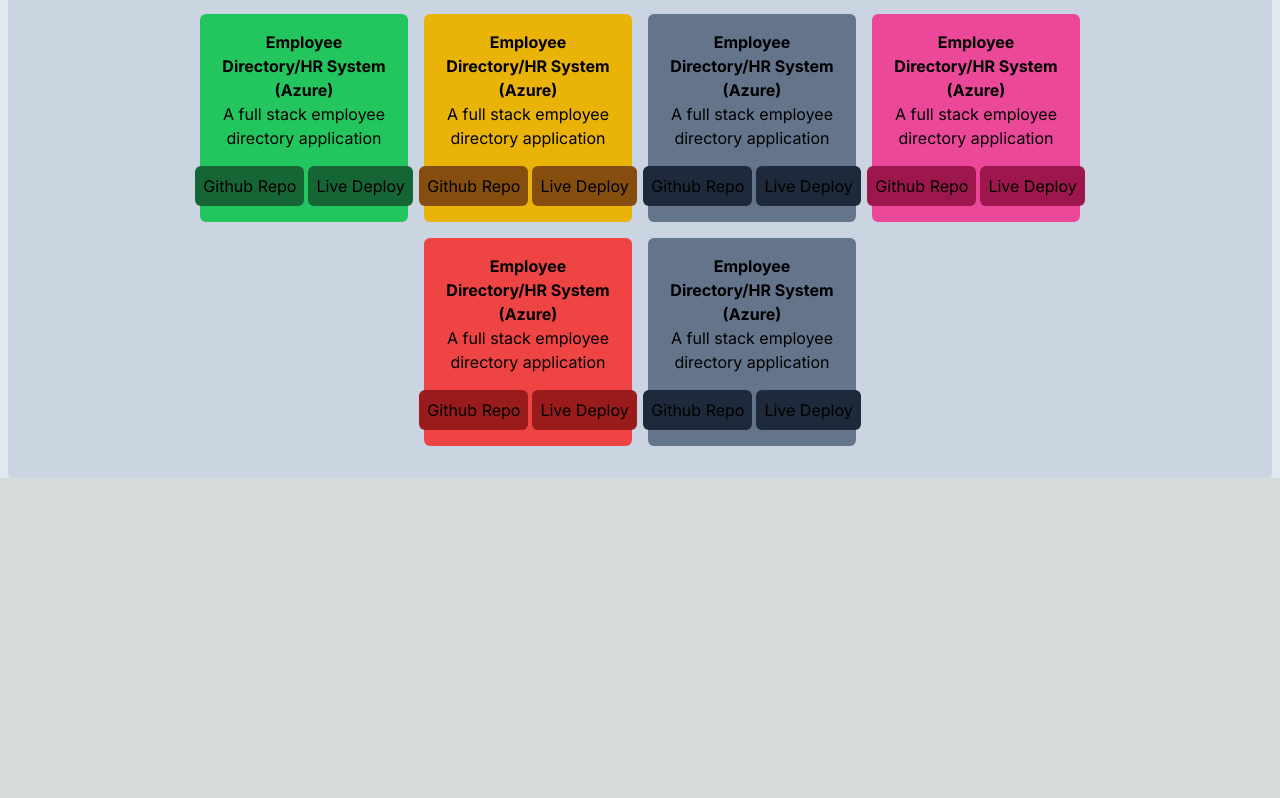
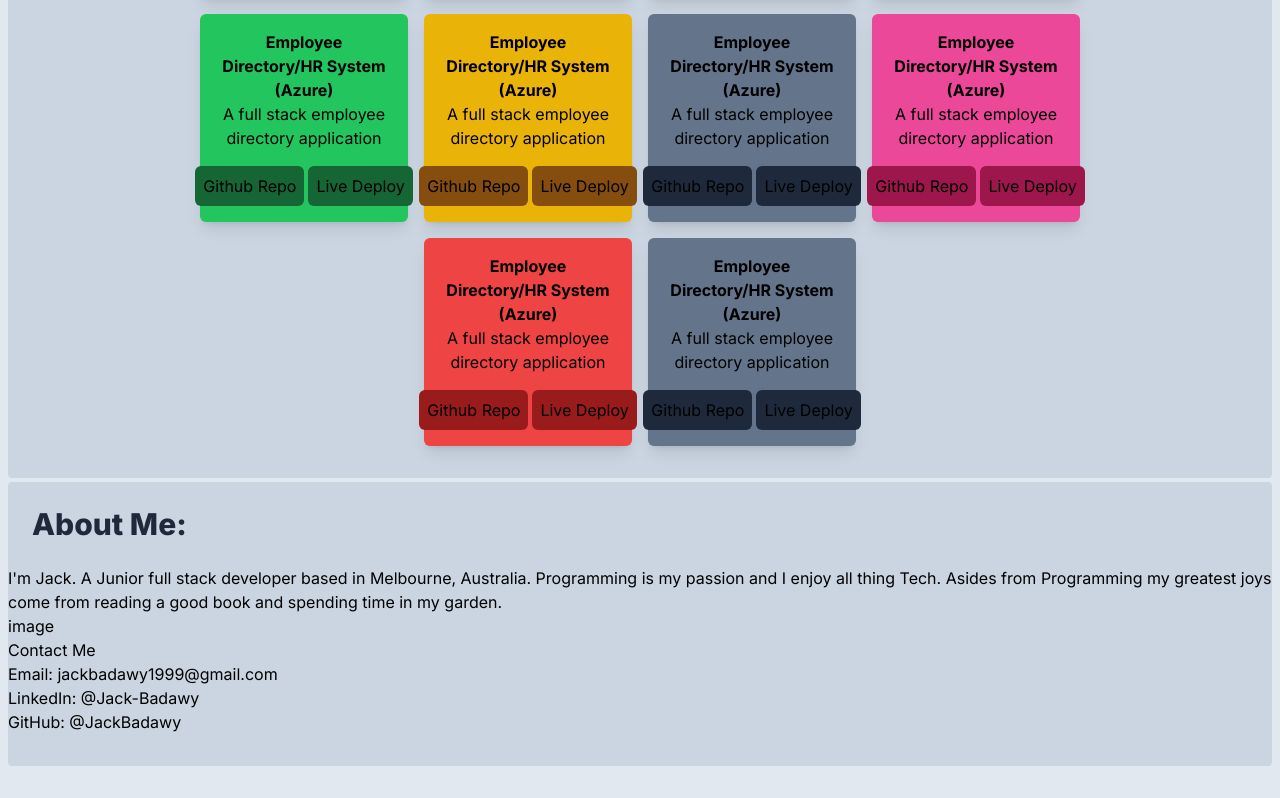
Before and after one commit to JackBadawy/nextjs-portfolio, a Next.js app: page / in a window 1280 px wide. Shown: the part 687-1485 px from the top of the page. Before the commit the page ends 1165 px from the top, so only its background shows below. Built offline with nearby package versions, Linux system fonts and the light colour scheme.

Commit message:
about me

```diff
--- a/src/app/Components/ProjectCard.tsx
+++ b/src/app/Components/ProjectCard.tsx
@@ -18,7 +18,7 @@
 
   return (
     <div
-      className={`w-52 rounded-md px-4 ${baseColorClass} ${hoverColorClass} text-center`}
+      className={`w-52 rounded-md px-4 ${baseColorClass} ${hoverColorClass} text-center shadow-lg`}
     >
       <p className="font-bold text-center mt-4">{projectInfo.projectName}</p>
       {projectInfo.projectImage && (
--- a/src/app/Components/SkillCard.tsx
+++ b/src/app/Components/SkillCard.tsx
@@ -5,7 +5,7 @@
   const { ...skill } = props;
 
   return (
-    <div className="w-32  rounded bg-slate-400 hover:bg-slate-500 p-4 flex flex-col items-center text-slate-900">
+    <div className="w-32  rounded bg-slate-400 hover:bg-slate-500 p-4 flex flex-col items-center text-slate-900 shadow-lg">
       <p className="font-bold text-center">{skill.name}</p>
       <Image src={skill.image} alt={skill.alt} width="64" height="64" />
       {/* <p className="text-center">{skill.description}</p> */}
--- a/src/app/Containers/AboutMe.tsx
+++ b/src/app/Containers/AboutMe.tsx
@@ -1,7 +1,30 @@
-import React from "react";
-
 const AboutMe = () => {
-  return <div>AboutMe</div>;
+  return (
+    <div
+      id="skills"
+      className="flex flex-wrap justify-center bg-slate-300 rounded pb-8 mb-8 mt-1 mx-2"
+    >
+      <div className="basis-full ">
+        <h2 className="text-3xl py-6 ml-6 text-slate-800 font-extrabold">
+          About Me:
+        </h2>
+        <p>
+          I'm Jack. A Junior full stack developer based in Melbourne, Australia.
+          Programming is my passion and I enjoy all thing Tech. Asides from
+          Programming my greatest joys come from reading a good book and
+          spending time in my garden.
+        </p>
+        <p>image</p>
+        <div>
+          <p>Contact Me</p>
+          <p>Email: jackbadawy1999@gmail.com</p>
+          <p>LinkedIn: @Jack-Badawy</p>
+          <p>GitHub: @JackBadawy</p>
+        </div>
+      </div>
+      <div className="flex flex-wrap gap-2 justify-center"></div>
+    </div>
+  );
 };
 
 export default AboutMe;
--- a/src/app/page.tsx
+++ b/src/app/page.tsx
@@ -1,4 +1,5 @@
 import FixedNavBar from "./Components/FixedNavBar";
+import AboutMe from "./Containers/AboutMe";
 import DisplayProjects from "./Containers/DisplayProjects";
 import SkillsDisplay from "./Containers/SkillsDisplay";
 
@@ -9,6 +10,7 @@
         <FixedNavBar />
         <SkillsDisplay />
         <DisplayProjects identifyer="" />
+        <AboutMe />
       </div>
     </div>
   );
```
